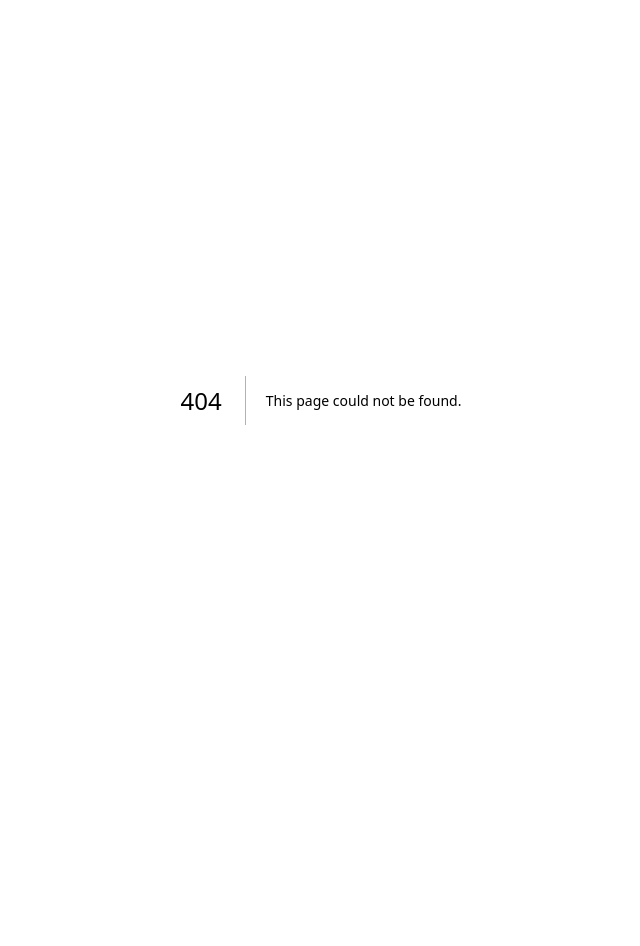
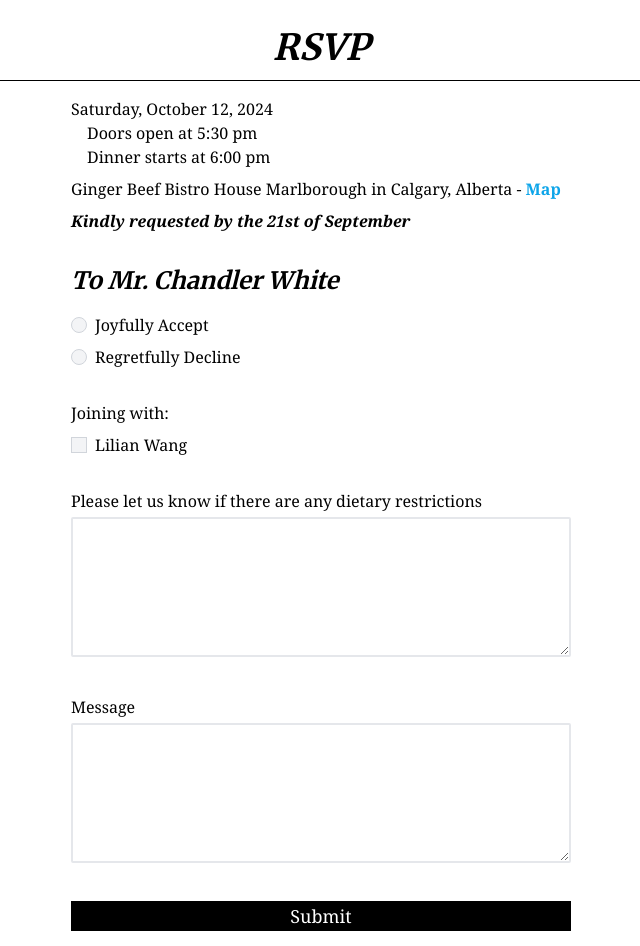
Before and after one commit to shiv-chan/banquet-invitation, a Next.js app: page /rsvp/1 in a window 1280 px wide. Before the commit this address had no page. Shown: the top 946 px of the page, without its empty margins (319-959 px from the left). Before the commit the page ends 800 px from the top, so only its background shows below. Built offline with nearby package versions, Linux system fonts and the light colour scheme; a web font is replaced by a local one.

Commit message:
add rsvp pages

```diff
--- /dev/null
+++ b/app/rsvp/[id]/edit/page.tsx
@@ -0,0 +1,29 @@
+import { merriweather } from "@/app/ui/fonts";
+import Link from "next/link";
+
+export default function Page() {
+	return (
+		<div className='font-serif text-center'>
+			<div className='flex flex-col justify-center h-60'>
+				<p
+					className={`${merriweather.className} italic font-bold mb-4 text-xl lg:text-2xl`}
+				>
+					It seems you have already RSVP’d!
+				</p>
+				<p>Do you want to edit it?</p>
+			</div>
+			<Link
+				href='/rsvp/1'
+				className='block mt-4 text-center font-serif border border-solid border-black bg-black text-white w-full text-base bold sm:text-lg'
+			>
+				Yup
+			</Link>
+			<Link
+				href='/rsvp'
+				className='mt-4 block text-center border border-solid border-black bg-white text-black w-full text-base bold sm:text-lg'
+			>
+				Nope
+			</Link>
+		</div>
+	);
+}
--- /dev/null
+++ b/app/rsvp/[id]/not-found.tsx
@@ -0,0 +1,25 @@
+import { merriweather } from "@/app/ui/fonts";
+import Link from "next/link";
+
+export default function NotFound() {
+	return (
+		<div className='font-serif text-center'>
+			<div className='flex flex-col justify-center h-60'>
+				<p
+					className={`${merriweather.className} italic font-bold mb-4 text-xl lg:text-2xl`}
+				>
+					Oops! We can’t find you in the list.
+				</p>
+				<p>
+					Please make sure your name and email address are spelled correctly.
+				</p>
+			</div>
+			<Link
+				href='/rsvp'
+				className='block mt-4 text-center font-serif border border-solid border-black bg-black text-white w-full text-base bold sm:text-lg'
+			>
+				Try Again
+			</Link>
+		</div>
+	);
+}
--- /dev/null
+++ b/app/rsvp/[id]/page.tsx
@@ -0,0 +1,101 @@
+import Link from "next/link";
+import { Button } from "@/app/ui/button";
+import { merriweather } from "@/app/ui/fonts";
+import { notFound } from "next/navigation";
+
+export default function Page({ params }: { params: { id: string } }) {
+	const id = params.id;
+
+	if (id !== "1") {
+		notFound();
+	}
+
+	return (
+		<form action='' className='mt-8 font-serif text-sm sm:text-base'>
+			<h2
+				className={`${merriweather.className} italic font-bold text-xl lg:text-2xl`}
+			>
+				To Mr. Chandler White
+			</h2>
+			<div className='mt-4 flex flex-col gap-y-8'>
+				<div className='flex flex-col gap-y-2'>
+					<div className='flex items-center'>
+						<input
+							id='accept'
+							name='rsvp'
+							type='radio'
+							value='accept'
+							className='h-4 w-4 cursor-pointer border-gray-300 bg-gray-100 text-gray-600 focus:ring-2'
+							aria-describedby='rsvp-error'
+						/>
+						<label htmlFor='accept' className='ml-2'>
+							Joyfully Accept
+						</label>
+					</div>
+					<div className='flex items-center'>
+						<input
+							id='decline'
+							name='rsvp'
+							type='radio'
+							value='decline'
+							className='h-4 w-4 cursor-pointer border-gray-300 bg-gray-100 text-gray-600 focus:ring-2'
+							aria-describedby='rsvp-error'
+						/>
+						<label htmlFor='decline' className='ml-2'>
+							Regretfully Decline
+						</label>
+					</div>
+				</div>
+				<div>
+					<p>Joining with:</p>
+					<div className='flex items-center mt-2'>
+						<input
+							id='lilian'
+							name='rsvp'
+							type='checkbox'
+							value='accept'
+							className='h-4 w-4 cursor-pointer border-gray-300 bg-gray-100 text-gray-600 focus:ring-2'
+							aria-describedby='rsvp-error'
+						/>
+						<label htmlFor='lilian' className='ml-2'>
+							Lilian Wang
+						</label>
+					</div>
+				</div>
+				<div>
+					<label htmlFor='diet' className='font-serif mb-1 block'>
+						Please let us know if there are any dietary restrictions
+					</label>
+					<textarea
+						id='diet'
+						name='diet'
+						rows='5'
+						cols='50'
+						className='font-serif w-full rounded-sm border-2 border-gray-200'
+					/>
+				</div>
+				<div>
+					<label htmlFor='message' className='font-serif mb-1 block'>
+						Message
+					</label>
+					<textarea
+						id='message'
+						name='message'
+						rows='5'
+						cols='50'
+						className='font-serif w-full rounded-sm border-2 border-gray-200'
+					/>
+				</div>
+			</div>
+			<Button type='submit' className='w-full mt-8'>
+				Submit
+			</Button>
+			<Link
+				href='/rsvp'
+				className='mt-4 block text-center border border-solid border-black bg-white text-black w-full text-base bold sm:text-lg'
+			>
+				Back
+			</Link>
+		</form>
+	);
+}
--- /dev/null
+++ b/app/rsvp/error.tsx
@@ -0,0 +1,37 @@
+"use client";
+
+import { useEffect } from "react";
+import { merriweather } from "@/app/ui/fonts";
+import Link from "next/link";
+
+export default function Error({
+	error,
+	reset,
+}: {
+	error: Error & { digest?: string };
+	reset: () => void;
+}) {
+	useEffect(() => {
+		// Optionally log the error to an error reporting service
+		console.error(error);
+	}, [error]);
+
+	return (
+		<div className='font-serif text-center'>
+			<div className='flex flex-col justify-center h-60'>
+				<p
+					className={`${merriweather.className} italic font-bold mb-4 text-xl lg:text-2xl`}
+				>
+					Something went wrong...
+				</p>
+				<p>Please come back and try again later.</p>
+			</div>
+			<Link
+				href='/'
+				className='block mt-4 text-center font-serif border border-solid border-black bg-black text-white w-full text-base bold sm:text-lg'
+			>
+				Back to Top Page
+			</Link>
+		</div>
+	);
+}
--- /dev/null
+++ b/app/rsvp/layout.tsx
@@ -0,0 +1,34 @@
+import { merriweather } from "@/app/ui/fonts";
+
+export default function Layout({ children }: { children: React.ReactNode }) {
+	return (
+		<main className='px-8 pt-4 pb-10 min-h-dvh min-w-64 sm:max-w-[600px] sm:mx-auto md:max-w-[704px] lg:max-w-[950px]'>
+			<h1
+				className={`${merriweather.className} text-center uppercase italic bold text-3xl border-b border-solid border-b-black px-4 py-2 lg:text-4xl lg:py-3`}
+			>
+				RSVP
+			</h1>
+			<section className='sm:max-w-[500px] m-auto'>
+				<div className='my-4 font-serif text-sm sm:text-base'>
+					<p>Saturday, October 12, 2024</p>
+					<p className='pl-4'>Doors open at 5:30 pm</p>
+					<p className='pl-4'>Dinner starts at 6:00 pm</p>
+					<p className='mt-2'>
+						Ginger Beef Bistro House Marlborough in Calgary, Alberta -{" "}
+						<a
+							href='https://maps.google.com/maps?&daddr=228,%2028%20St%20SE%20Calgary,%20AB%20T2A%206J9%20Calgary%20CA'
+							target='_blank'
+							className='text-sky-500 font-bold'
+						>
+							Map
+						</a>
+					</p>
+					<p className='mt-2 font-bold italic'>
+						Kindly requested by the 21st of September
+					</p>
+				</div>
+				{children}
+			</section>
+		</main>
+	);
+}
--- /dev/null
+++ b/app/rsvp/page.tsx
@@ -0,0 +1,48 @@
+import { Button } from "@/app/ui/button";
+import Link from "next/link";
+
+export default function Page() {
+	return (
+		<form action='' className='mt-8'>
+			<div>
+				<label
+					htmlFor='first-name'
+					className='font-serif mb-1 block text-sm sm:text-base'
+				>
+					First Name
+				</label>
+				<input
+					id='first-name'
+					name='firstName'
+					type='text'
+					className='font-serif w-full rounded-sm border-2 border-gray-200 text-sm sm:text-base'
+					aria-describedby='first-error'
+				/>
+			</div>
+			<div className='mt-4'>
+				<label
+					htmlFor='last-name'
+					className='font-serif mb-1 block text-sm sm:text-base'
+				>
+					Last Name
+				</label>
+				<input
+					id='lat-name'
+					name='lastName'
+					type='text'
+					className='font-serif w-full rounded-sm border-2 border-gray-200 text-sm sm:text-base'
+					aria-describedby='last-error'
+				/>
+			</div>
+			<Button type='submit' className='w-full mt-8'>
+				Next
+			</Button>
+			<Link
+				href='/'
+				className='mt-4 block text-center font-serif border border-solid border-black bg-white text-black w-full text-base bold sm:text-lg'
+			>
+				Back
+			</Link>
+		</form>
+	);
+}
--- /dev/null
+++ b/app/ui/button.tsx
@@ -0,0 +1,19 @@
+import clsx from "clsx";
+
+interface ButtonProps extends React.ButtonHTMLAttributes<HTMLButtonElement> {
+	children: React.ReactNode;
+}
+
+export function Button({ children, className, ...rest }: ButtonProps) {
+	return (
+		<button
+			{...rest}
+			className={clsx(
+				"text-center font-serif border border-solid border-black bg-black text-white w-32 text-base bold sm:text-lg",
+				className
+			)}
+		>
+			{children}
+		</button>
+	);
+}
```
